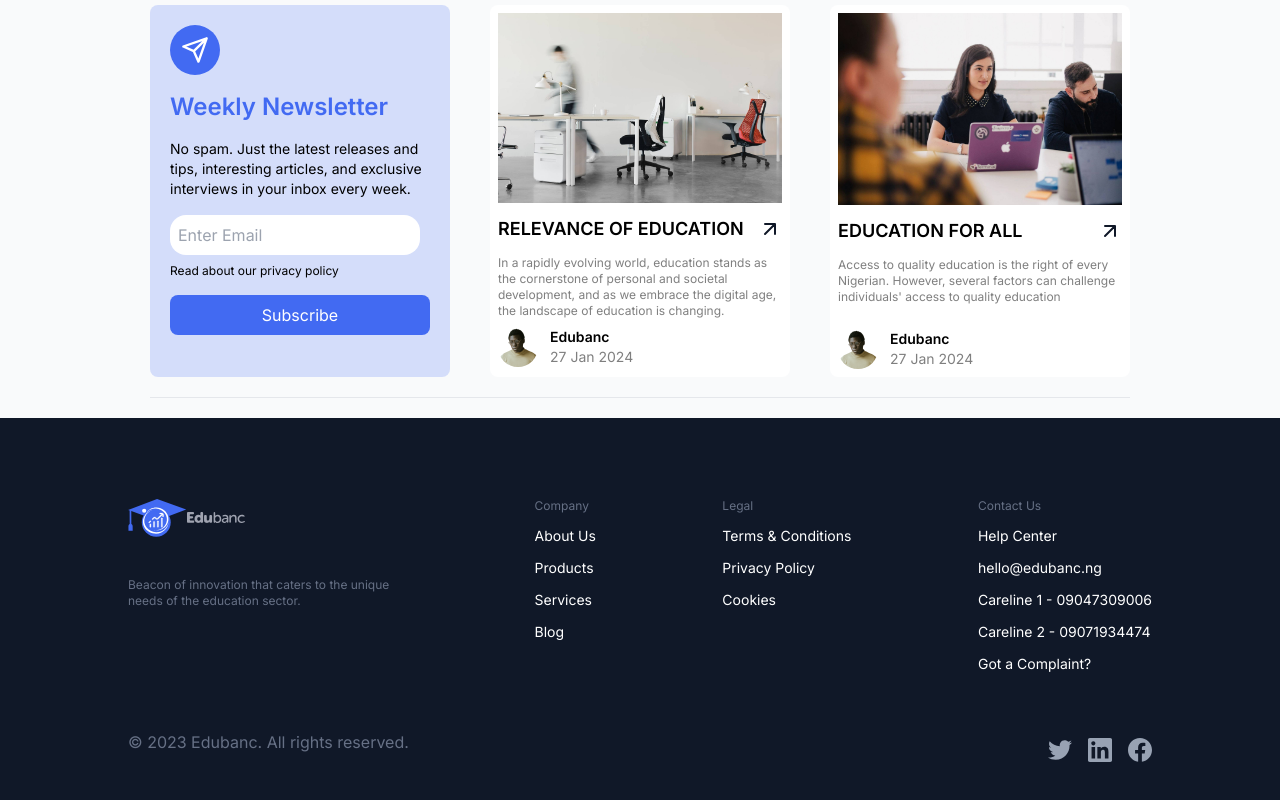
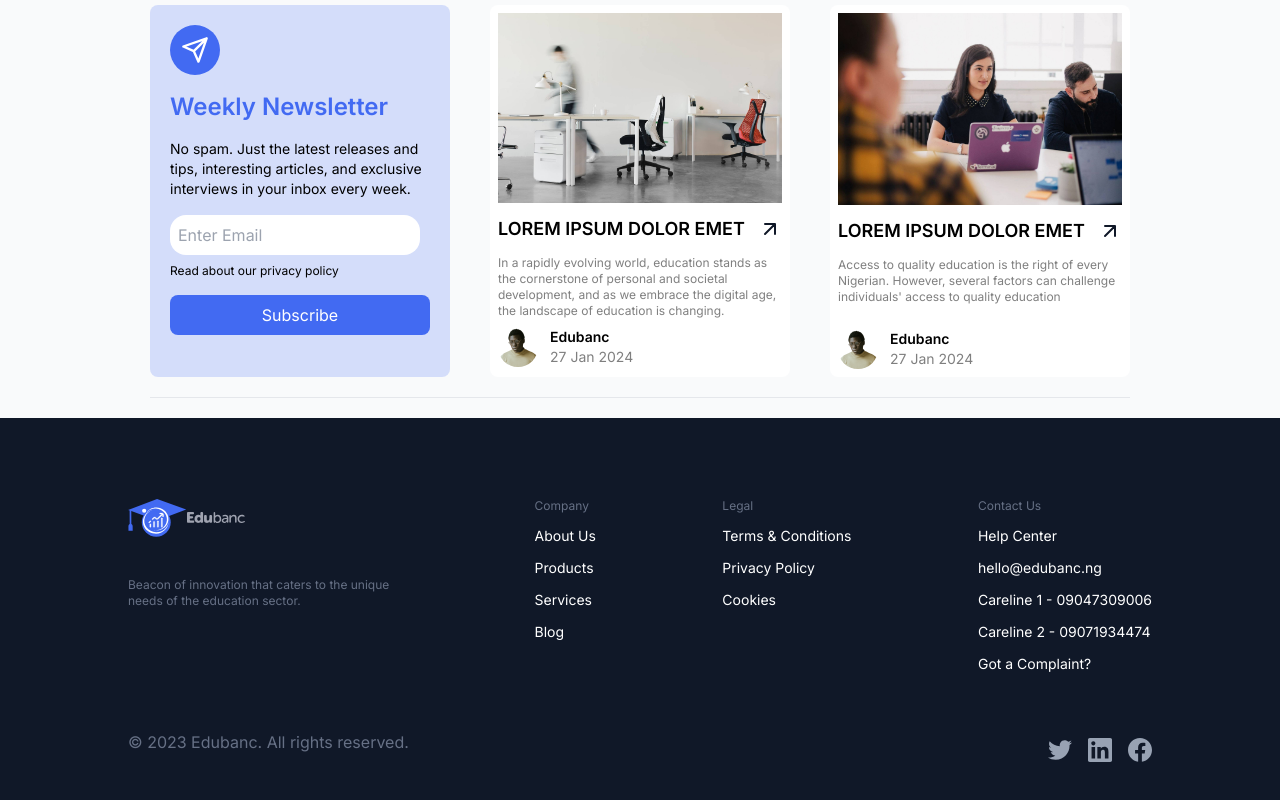
Before and after one commit to JosephIgbaji/edubanc, a Next.js app: page /blog in a window 1280 px wide. Shown: the part 820-1620 px from the top of the page. Built offline with nearby package versions, Linux system fonts and the light colour scheme.

Commit message:
Added lorem ipsum content on blog main page

```diff
--- a/src/app/blog/page.jsx
+++ b/src/app/blog/page.jsx
@@ -41,7 +41,7 @@ const Blog = () => {
         </Link>
         <NewsLetter />
         <BlogCard
-          heading="RELEVANCE OF EDUCATION"
+          heading="LOREM IPSUM DOLOR EMET"
           miniPost="In a rapidly evolving world, education stands as the cornerstone of personal and societal development, and as we embrace the digital age, the landscape of education is changing."
           author="Edubanc"
           date="27 Jan 2024"
@@ -49,7 +49,7 @@ const Blog = () => {
           avatar="/blogpostavatar.png"
         />
         <BlogCard
-          heading="EDUCATION FOR ALL"
+          heading="LOREM IPSUM DOLOR EMET"
           miniPost="Access to quality education is the right of every Nigerian. However, several factors can challenge individuals' access to quality education"
           author="Edubanc"
           date="27 Jan 2024"
```
